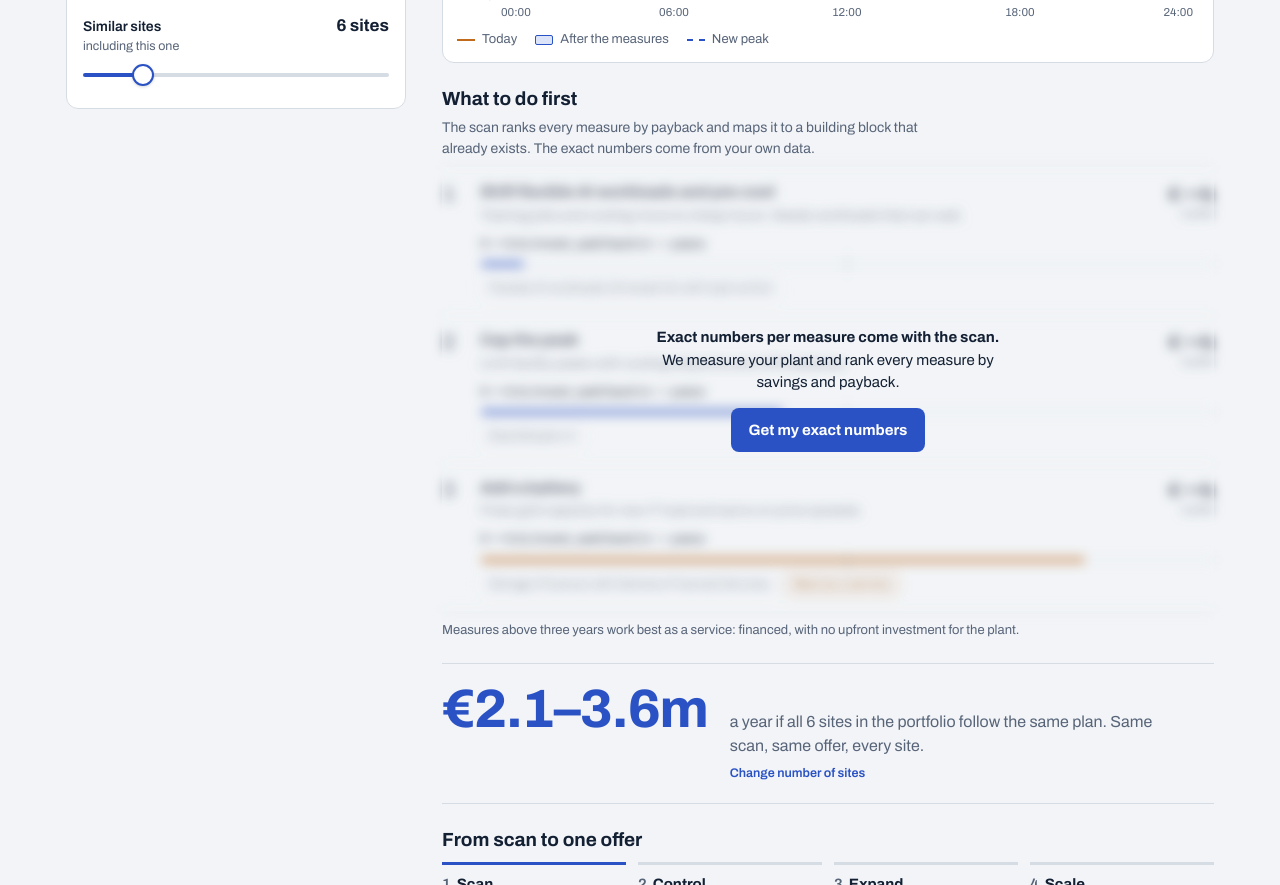
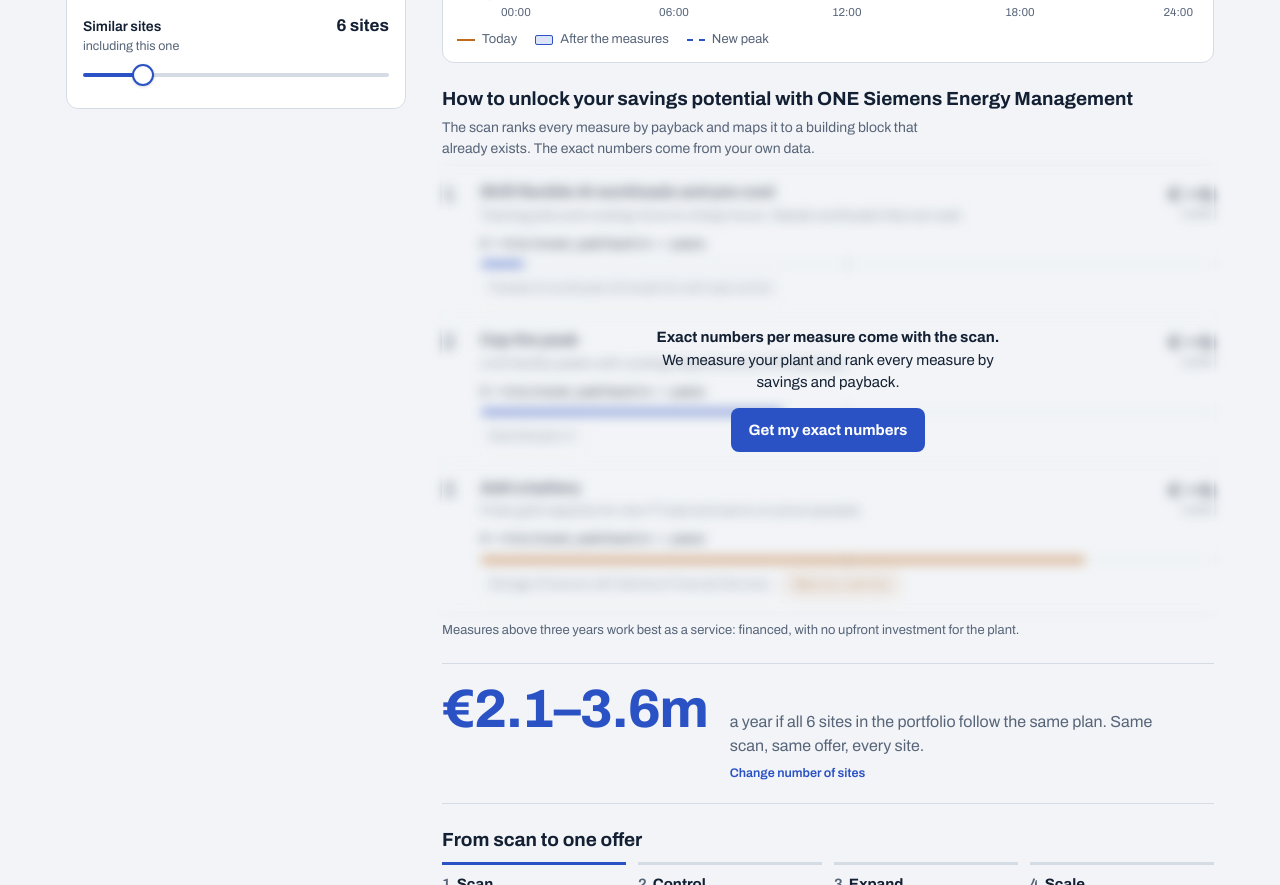
Before and after one commit to LaurensDo/Siemens-case-energyscan, a plain HTML site: page index.html in a window 1280 px wide. Shown: the part 937-1822 px from the top of the page. Drawn offline with Linux system fonts and the light colour scheme.

Commit message:
Rename the ranking section to 'How to unlock your savings potential with ONE Siemens Energy Management'
Co-Authored-By: Claude Opus 5.5 <noreply@anthropic.com>
Claude-Session: https://claude.ai/code/session_01Uj37NpBQWKu2pa8JnGMuUR

```diff
--- a/index.html
+++ b/index.html
@@ -367,7 +367,7 @@ footer { font-size: 12.5px; color: var(--muted); border-top: 1px solid var(--lin
     </figure>
 
     <section class="rank" aria-labelledby="rk-h">
-      <h2 id="rk-h">What to do first</h2>
+      <h2 id="rk-h">How to unlock your savings potential with ONE Siemens Energy Management</h2>
       <p class="intro">The scan ranks every measure by payback and maps it to a building block that already exists. The exact numbers come from your own data.</p>
       <div class="lock">
         <ol id="measures" aria-hidden="true"></ol>
```
